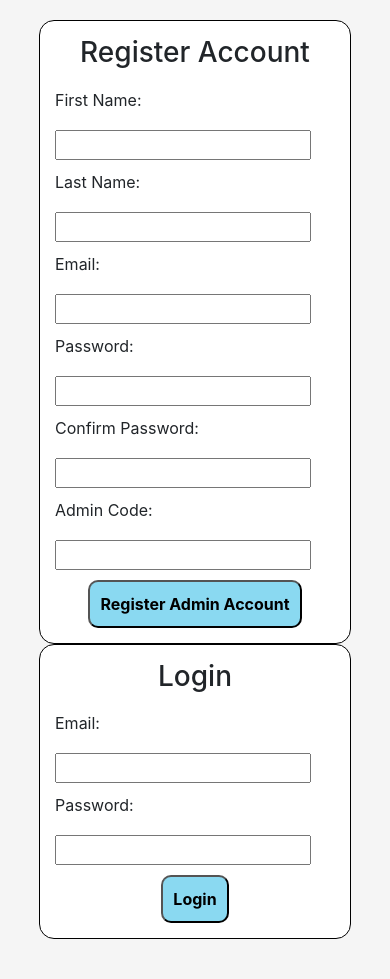
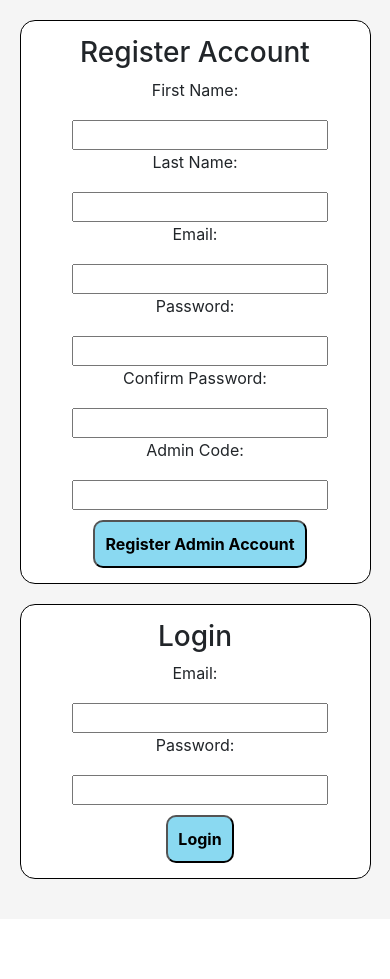
Before and after one commit to Colbyjoe97/Equal_Parental_Rights, a Django app: page /admin/register in a window 390 px wide. After the commit the page ends 879 px from the top, so only its background shows below. Run offline with Django 3.2, Linux system fonts and the light colour scheme; some libraries are stand-ins or nearby versions.

Commit message:
adjusted styling for mobile view

```diff
--- a/apps/my_app/static/admin.css
+++ b/apps/my_app/static/admin.css
@@ -9,11 +9,13 @@
     background-color: whitesmoke;
     justify-content: space-evenly;
 }
-label {
-    margin-right: 10px;
+p {
+    margin-bottom: 0px;
+    margin-right: 20px;
 }
-label, input {
+p, input {
     margin-top: 10px;
+    margin-left: 10px;
 }
 .input {
     align-items: center;
@@ -37,3 +39,14 @@ label, input {
     background-color: #45b7da;
     transition: 0.3s;
 }
+@media(max-width: 489px) {
+    .wrapper {
+        padding: 20px 5% 40px 5%;
+    }
+    .flexed {
+        flex-direction: column;
+    }
+    .login {
+        margin-top: 20px;
+    }
+}
```
